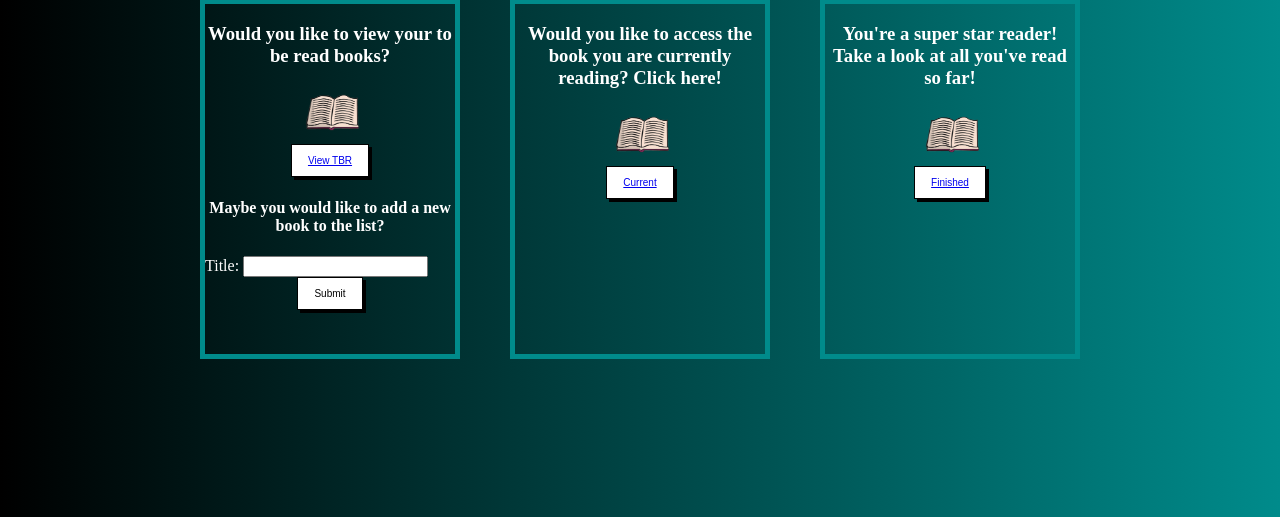
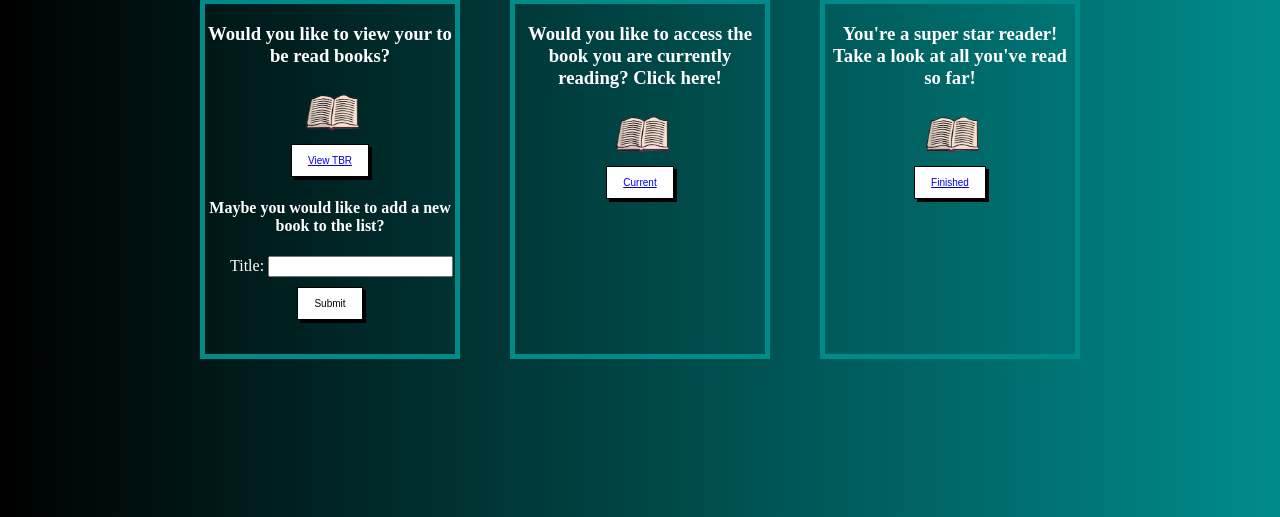
Before and after one commit to brycekmaxwell/final, a Flask app: page /dashboard in a window 1280 px wide. Shown: the part 84-601 px from the top of the page. Run offline with Flask 2, Linux system fonts and the light colour scheme; the visitor is signed in with stand-in values (Sample User, id 1).

Commit message:
fixed tbr add title form in css

```diff
--- a/flask_app/static/css/styles.css
+++ b/flask_app/static/css/styles.css
@@ -113,6 +113,15 @@ h2,h3, h4{
     display: flex;
     margin: 0 auto;
 }
+.tbr_submit1{
+    text-align: center;
+    margin-bottom: 20px;
+    margin-left: 25px;
+}
+.tbr_submit2{
+    text-align: center;
+    margin-bottom: 10px;
+}
 
 .finished_books_list{
     display: flex;
--- a/flask_app/templates/main_page.html
+++ b/flask_app/templates/main_page.html
@@ -26,8 +26,8 @@
                     <button class="button"><a href="/view_tbr/{{session.user_id}}">View TBR</a></button>
                     <h4>Maybe you would like to add a new book to the list?</h4>
                     <form action="/create_book" method="post">
-                        <label for="title">Title:</label>
-                        <input type="text" name="title">
+                        <label for="title" class="tbr_submit1">Title:</label>
+                        <input type="text" name="title" class="tbr_submit2">
                         <input type="submit" value="Submit" class="button">
                     </form>
                 </div>
```
